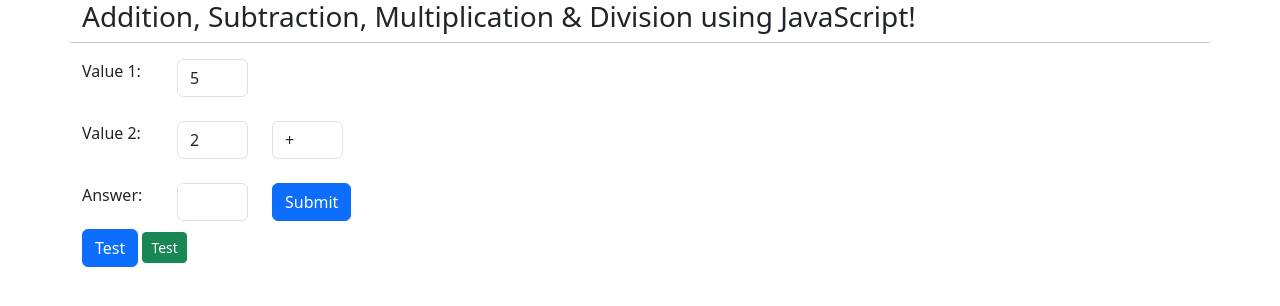
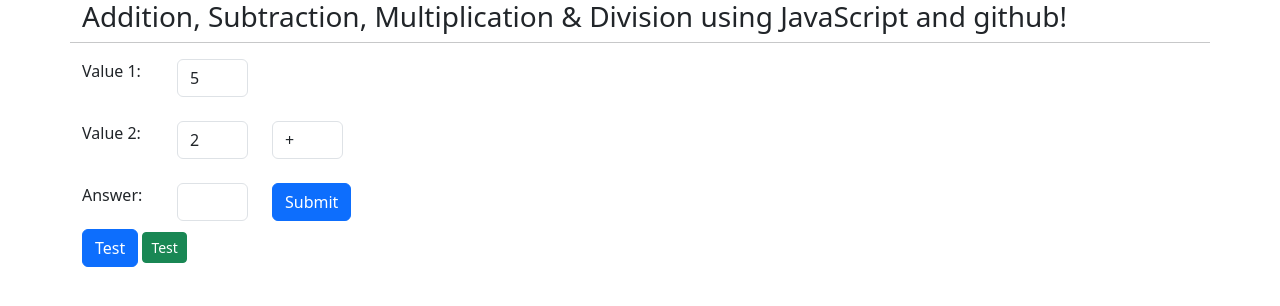
Before and after one commit to iftesam15/MyCalculator, a plain HTML site: page index.html in a window 1280 px wide. Drawn offline with nearby package versions, Linux system fonts and the light colour scheme.

Commit message:
changed heading of app

```diff
--- a/index.html
+++ b/index.html
@@ -18,7 +18,7 @@
     <div class="container">
       <div class="row">
         <h3>
-          Addition, Subtraction, Multiplication &amp; Division using JavaScript!
+          Addition, Subtraction, Multiplication &amp; Division using JavaScript and github!
         </h3>
         <hr />
         <div class="col-lg-1">
```
